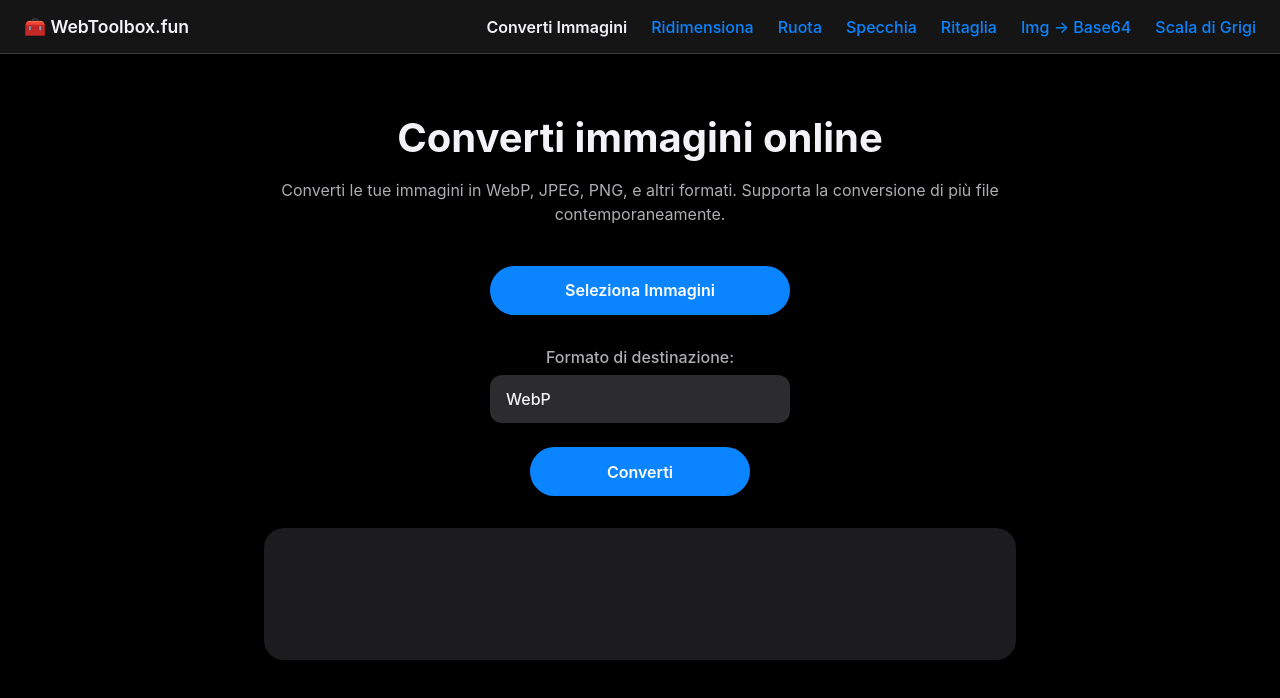
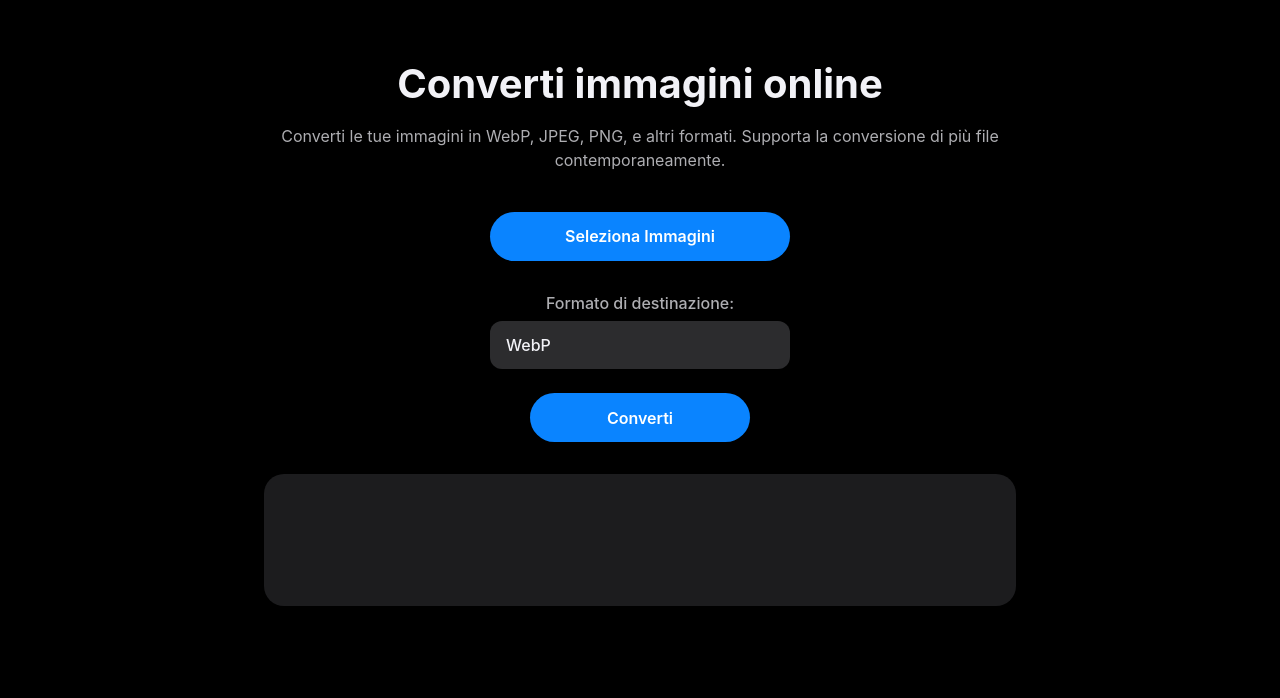
Before and after one commit to SgomberoCatanese/webtoolbox, a plain HTML site: page index.html in a window 1280 px wide. Drawn offline with Linux system fonts and the light colour scheme.

Commit message:
Update index.html

```diff
--- a/index.html
+++ b/index.html
@@ -253,24 +253,7 @@
   </style>
 </head>
 <body>
-<nav>
-  <div class="logo">🧰 WebToolbox.fun</div>
-  <ul>
-    <li><a href="index.html" class="active">Converti Immagini</a></li>
-    <li><a href="ridimensiona.html">Ridimensiona</a></li>
-    <li><a href="ruota-immagini.html">Ruota</a></li>
-    <li><a href="flip-immagini.html">Specchia</a></li>
-    <li><a href="crop-immagini.html">Ritaglia</a></li>
-    <li><a href="base64.html">Img → Base64</a></li>
-    <li><a href="scala-grigi.html">Scala di Grigi</a></li>
-  </ul>
-  <button id="mobile-menu-trigger" aria-label="Apri menu">
-    <svg viewBox="0 0 100 80" width="40" height="40">
-      <circle cx="50" cy="10" r="8"/><circle cx="50" cy="40" r="8"/><circle cx="50" cy="70" r="8"/>
-    </svg>
-  </button>
-</nav>
-
+<div id="navbar-placeholder"></div>
 <main>
   <h1>Converti immagini online</h1>
   <p class="description">Converti le tue immagini in WebP, JPEG, PNG, e altri formati. Supporta la conversione di più file contemporaneamente.</p>
```
